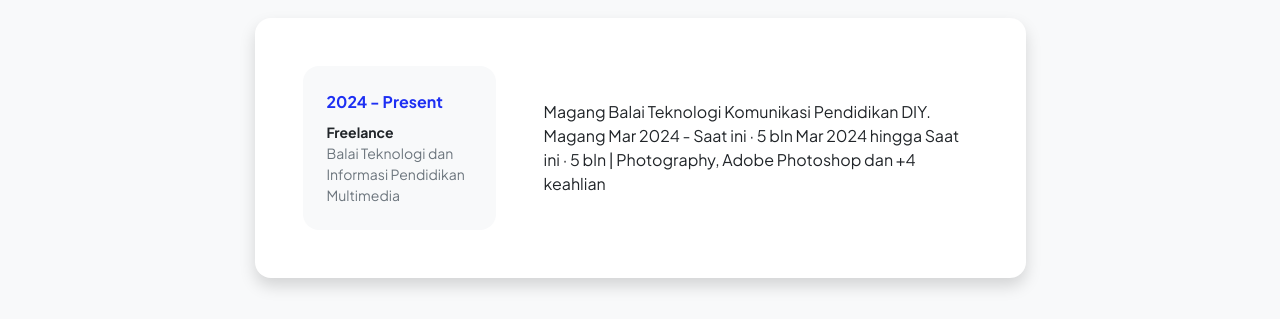
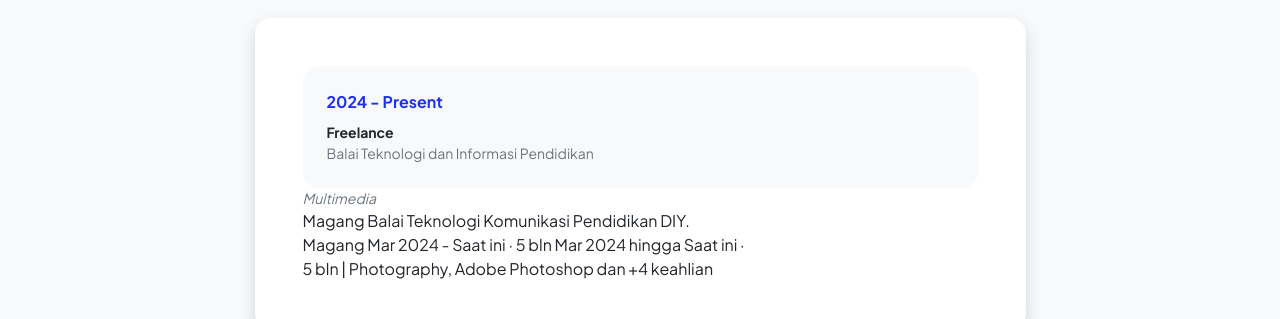
Before and after one commit to xFalzz/Portoff, a plain HTML site: page resume.html in a window 1280 px wide. Shown: the part 290-609 px from the top of the page. Drawn offline with nearby package versions, Linux system fonts and the light colour scheme.

Commit message:
Update resume.html

```diff
--- a/resume.html
+++ b/resume.html
@@ -61,7 +61,10 @@
                                                 <div class="text-primary fw-bolder mb-2">2024 - Present</div>
                                                 <div class="small fw-bolder">Freelance</div>
                                                 <div class="small text-muted">Balai Teknologi dan Informasi Pendidikan</div>
-                                                <div class="small text-muted">Multimedia</div>
+                                                 </div>
+                                                <div class="fst-italic">
+                                                    <div class="small text-muted">Multimedia</div>
+                                                </div>
                                             </div>
                                         </div>
                                         <div class="col-lg-8"><div>Magang Balai Teknologi Komunikasi Pendidikan DIY. Magang Mar 2024 - Saat ini · 5 bln Mar 2024 hingga Saat ini · 5 bln | Photography, Adobe Photoshop dan +4 keahlian</div></div>
```
